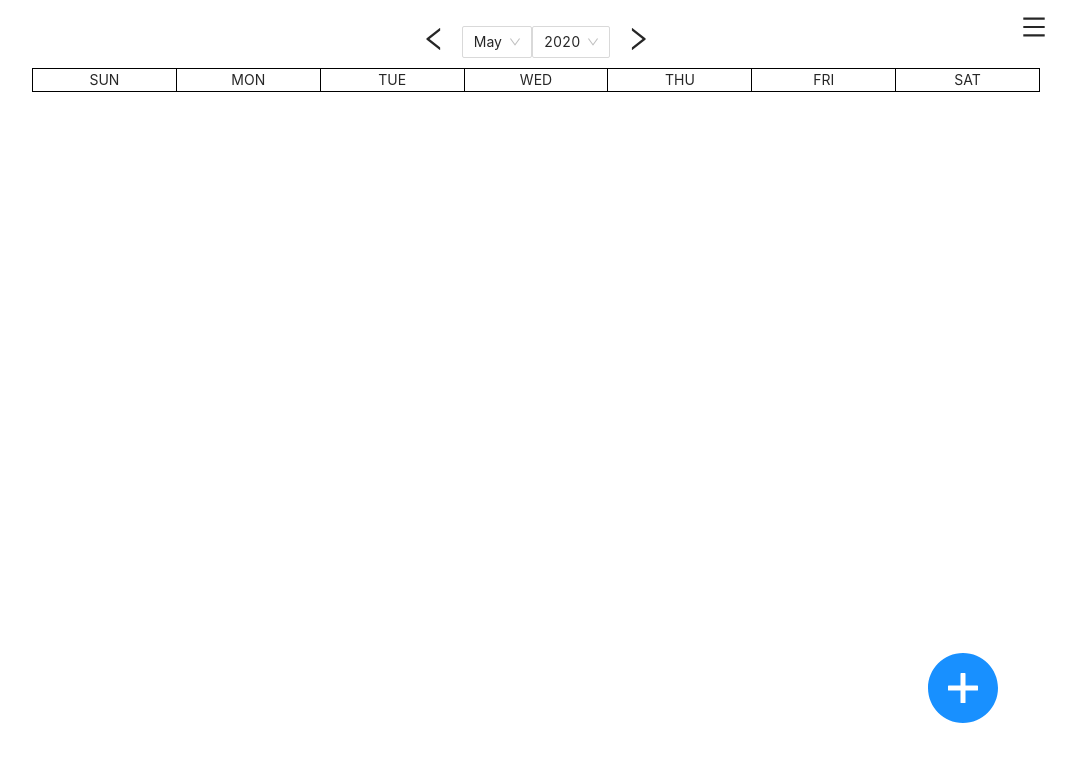
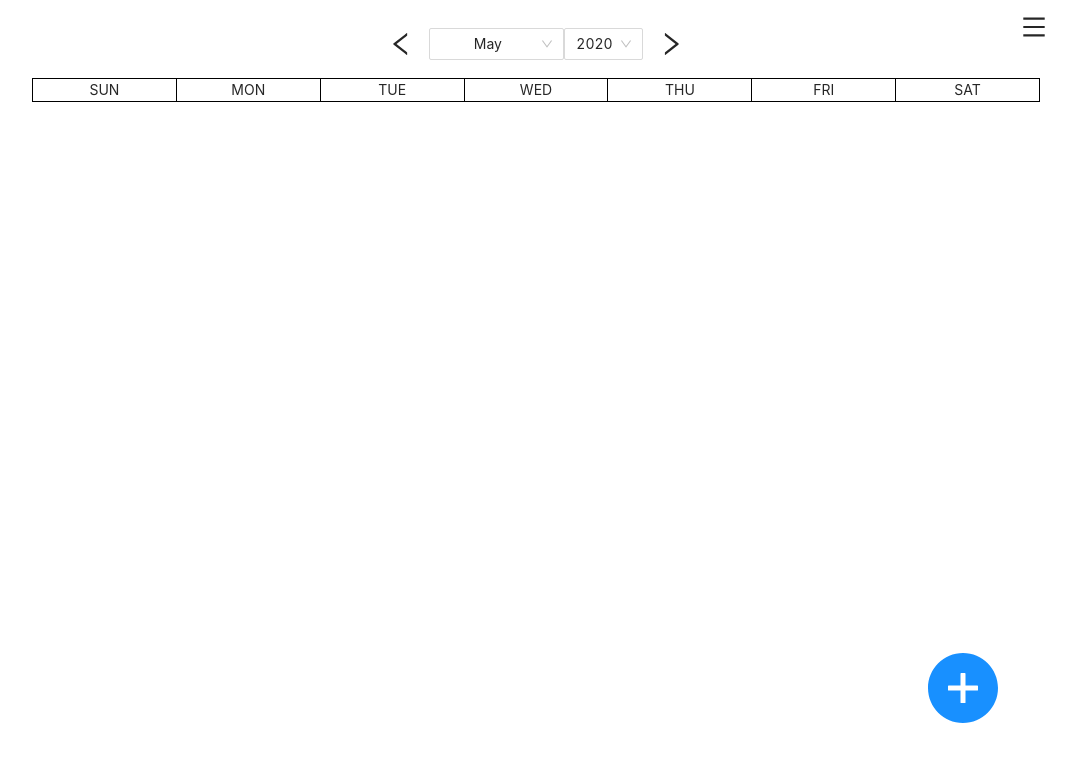
Before and after one commit to conmart/dayta, a React (Create React App) app: page /calendar in a window 1280 px wide. Shown: the top 762 px of the page, without its empty margins (104-1180 px from the left). Built offline with nearby package versions, Linux system fonts and the light colour scheme.

Commit message:
better header styling

```diff
--- a/package.json
+++ b/package.json
@@ -8,6 +8,7 @@
     "@testing-library/react": "^9.3.2",
     "@testing-library/user-event": "^7.1.2",
     "antd": "^4.2.2",
+    "classnames": "^2.2.6",
     "moment": "^2.25.3",
     "react": "^16.13.1",
     "react-dom": "^16.13.1",
--- a/src/components/calendar/calendar.module.css
+++ b/src/components/calendar/calendar.module.css
@@ -22,3 +22,13 @@
   width: 15%;
   border-left: none;
 }
+
+.optionsContainer {
+  display: flex;
+  justify-content: center;
+  margin: 8px 0;
+}
+
+.optionsContainer div:first-child {
+  width: 135px;
+}
--- a/src/components/calendar/calendarHeader.jsx
+++ b/src/components/calendar/calendarHeader.jsx
@@ -1,8 +1,9 @@
 import React from 'react';
 import { LeftOutlined, RightOutlined } from '@ant-design/icons';
 import { Select } from 'antd';
+import classNames from 'classnames';
 
-import { months, years } from './utils'
+import { months, years } from './utils';
 
 import styles from './calendar.module.css';
 
@@ -10,11 +11,14 @@ const { Option } = Select;
 
 const CalendarHeader = ({ selectedDate, setMonth, setYear }) => {
   const currentMonth = selectedDate.month();
+  const titleStyles = classNames('pageTitle', {
+    [styles.optionsContainer]: true,
+  });
 
   return (
     <div className={styles.titleContainer}>
       <LeftOutlined onClick={() => setMonth(currentMonth - 1)} />
-      <div className="pageTitle">
+      <div className={titleStyles}>
         <Select value={currentMonth} onChange={setMonth}>
           {months.map((month, index) => (
             <Option value={index} key={month}>
```
